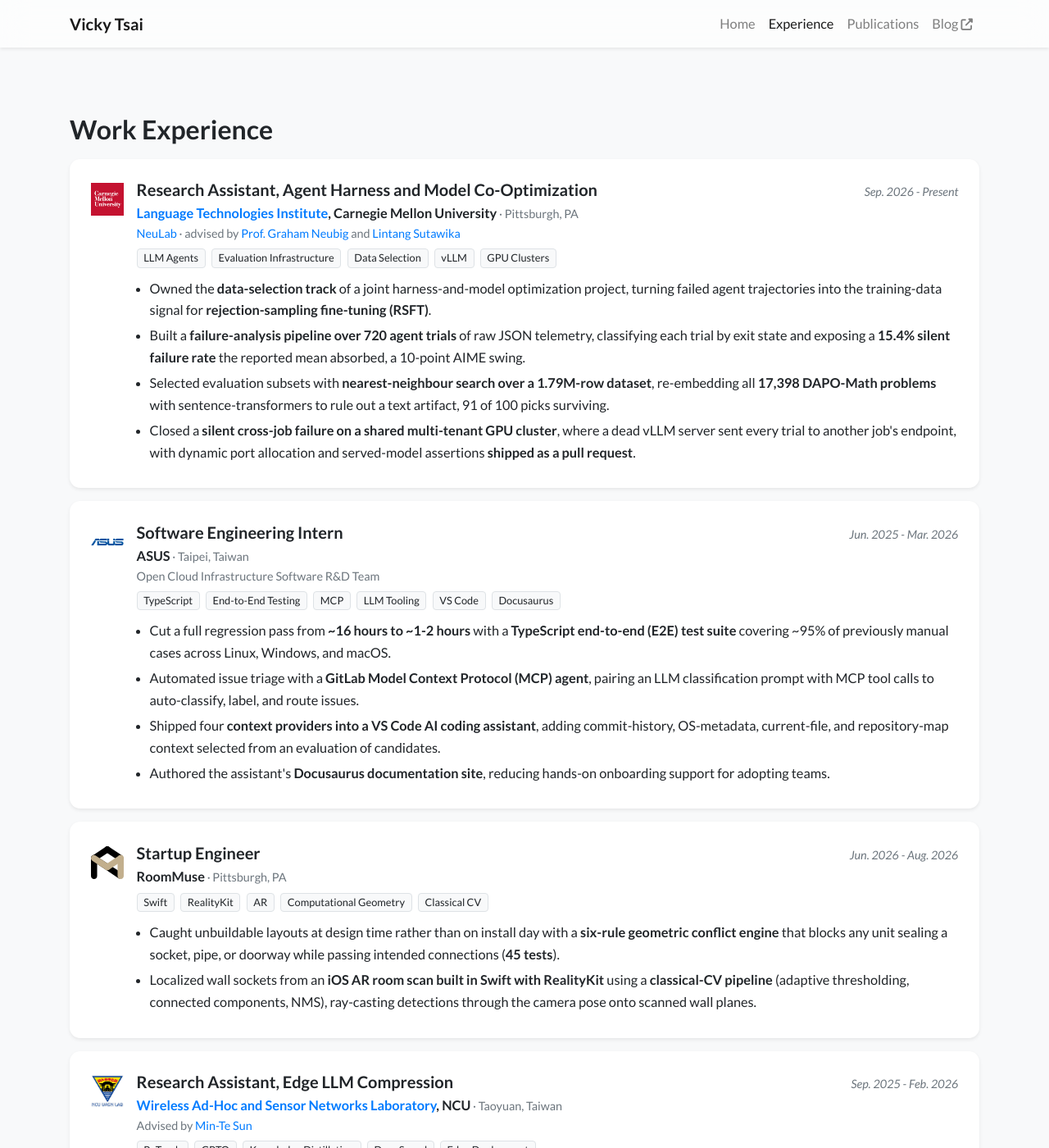
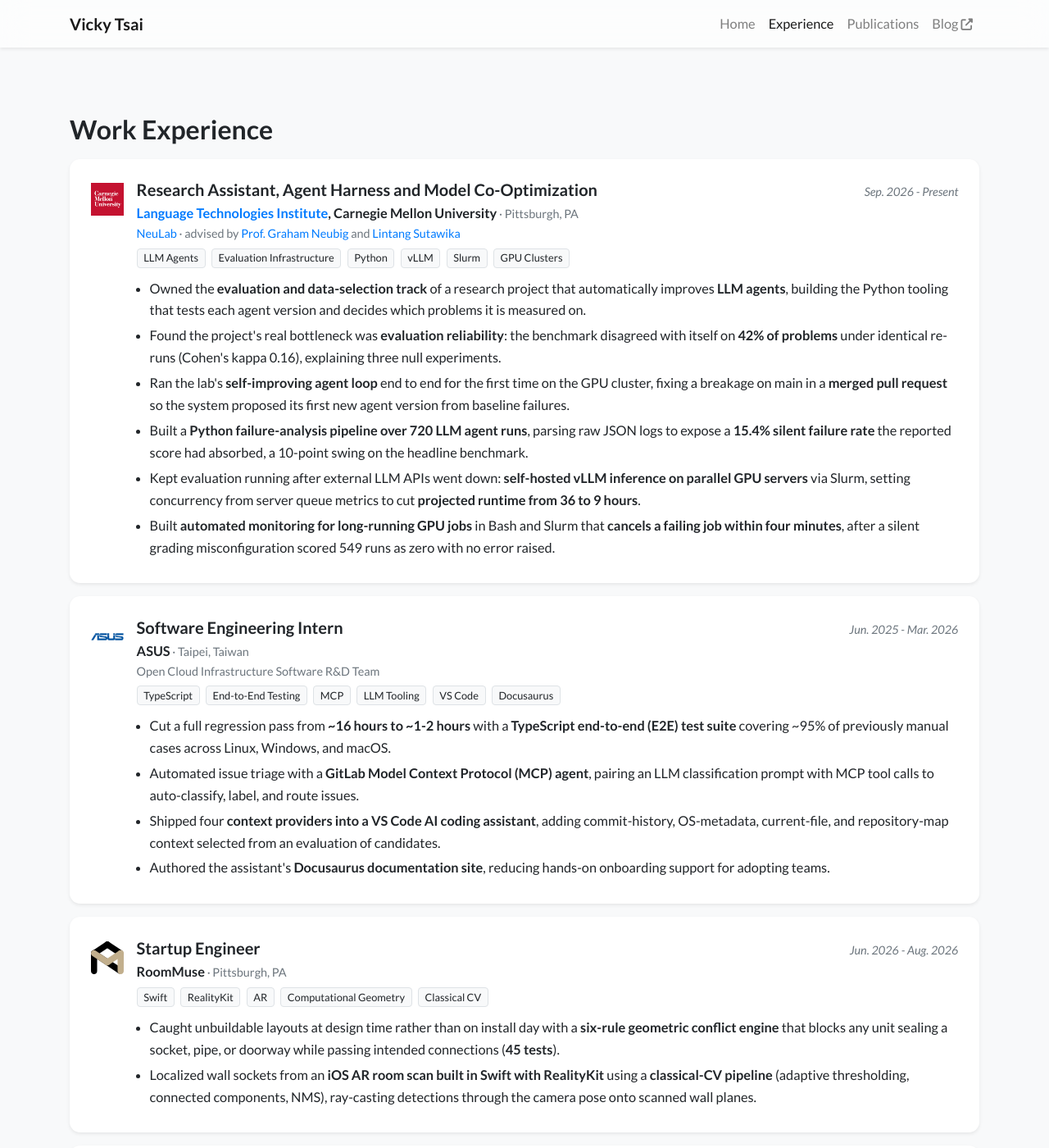
Before and after one commit to vicky0619/vicky0619.github.io, a Jekyll site: the page built from experience.html, in a window 1280 px wide and 1400 px high. Shown: the whole window at 82% size. Built offline with Jekyll 4.4.1, drawn with Linux system fonts in a browser that asks for light colours; nearby versions of some CDN libraries; a style sheet for code colours, icons or effects is not loaded; some of the changed text lies outside the part shown.

Commit message:
Sync CMU entry and resume PDF with 2026-10-11 CV

```diff
--- a/_data/cv.yml
+++ b/_data/cv.yml
@@ -14,24 +14,32 @@
   location: Pittsburgh, PA
   date: Sep. 2026 - Present
   logo: /assets/images/badges/cmu.png
-  tags: [LLM Agents, Evaluation Infrastructure, Data Selection, vLLM, GPU Clusters]
+  tags: [LLM Agents, Evaluation Infrastructure, Python, vLLM, Slurm, GPU Clusters]
   bullets:
   - >-
-    Owned the <strong>data-selection track</strong> of a joint harness-and-model optimization project,
-    turning failed agent trajectories into the training-data signal for
-    <strong>rejection-sampling fine-tuning (RSFT)</strong>.
+    Owned the <strong>evaluation and data-selection track</strong> of a research project that
+    automatically improves <strong>LLM agents</strong>, building the Python tooling that tests each
+    agent version and decides which problems it is measured on.
   - >-
-    Built a <strong>failure-analysis pipeline over 720 agent trials</strong> of raw JSON telemetry,
-    classifying each trial by exit state and exposing a <strong>15.4% silent failure rate</strong>
-    the reported mean absorbed, a 10-point AIME swing.
+    Found the project's real bottleneck was <strong>evaluation reliability</strong>: the benchmark
+    disagreed with itself on <strong>42% of problems</strong> under identical re-runs (Cohen's kappa
+    0.16), explaining three null experiments.
   - >-
-    Selected evaluation subsets with <strong>nearest-neighbour search over a 1.79M-row dataset</strong>,
-    re-embedding all <strong>17,398 DAPO-Math problems</strong> with sentence-transformers to rule out
-    a text artifact, 91 of 100 picks surviving.
+    Ran the lab's <strong>self-improving agent loop</strong> end to end for the first time on the GPU
+    cluster, fixing a breakage on main in a <strong>merged pull request</strong> so the system proposed
+    its first new agent version from baseline failures.
   - >-
-    Closed a <strong>silent cross-job failure on a shared multi-tenant GPU cluster</strong>, where a dead
-    vLLM server sent every trial to another job's endpoint, with dynamic port allocation and
-    served-model assertions <strong>shipped as a pull request</strong>.
+    Built a <strong>Python failure-analysis pipeline over 720 LLM agent runs</strong>, parsing raw JSON
+    logs to expose a <strong>15.4% silent failure rate</strong> the reported score had absorbed, a
+    10-point swing on the headline benchmark.
+  - >-
+    Kept evaluation running after external LLM APIs went down: <strong>self-hosted vLLM inference on
+    parallel GPU servers</strong> via Slurm, setting concurrency from server queue metrics to cut
+    <strong>projected runtime from 36 to 9 hours</strong>.
+  - >-
+    Built <strong>automated monitoring for long-running GPU jobs</strong> in Bash and Slurm that
+    <strong>cancels a failing job within four minutes</strong>, after a silent grading misconfiguration
+    scored 549 runs as zero with no error raised.
 
 - title: Software Engineering Intern
   org: ASUS
@@ -88,6 +96,10 @@
     Scaled teacher-student distillation to <strong>data-parallel training on 3 GPUs with DeepSpeed
     ZeRO-2</strong>, sharding optimizer state and gradients, since <strong>ZeRO-3 parameter sharding
     corrupts GPTQ-packed weights</strong>.
+  - >-
+    Evaluated each configuration against <strong>4-bit and 2-bit quantized baselines</strong>, tuning
+    <strong>LoRA rank and KD loss weighting</strong> to isolate how much accuracy distillation
+    recovered.
   - >-
     Recovered <strong>4-bit accuracy at 2-bit model size</strong> (IoU 0.9998, 1.18 GB) by fine-tuning a
     Llama-3.2 student with <strong>GPTQ quantization and LLM-Neo knowledge distillation</strong> in PyTorch.
@@ -151,5 +163,8 @@
     Shipped <strong>on-device model inference in an iOS app</strong>, running the team's YOLOv8n and Pix2Pix
     reflection-removal models in <strong>Swift with TensorFlow Lite</strong> at 94.5% accuracy across 7 classes.
   - >-
+    Curated the <strong>2,000-image training set and 699-image evaluation set</strong> spanning varied
+    angles and lighting, and added reposition guidance so the app recovers from failed recognitions.
+  - >-
     Integrated the iOS client with the team's <strong>AWS EC2 REST inference API</strong>, adding a cloud path
     for multi-user recognition.
```
Also changed, not shown: 1 other file.
